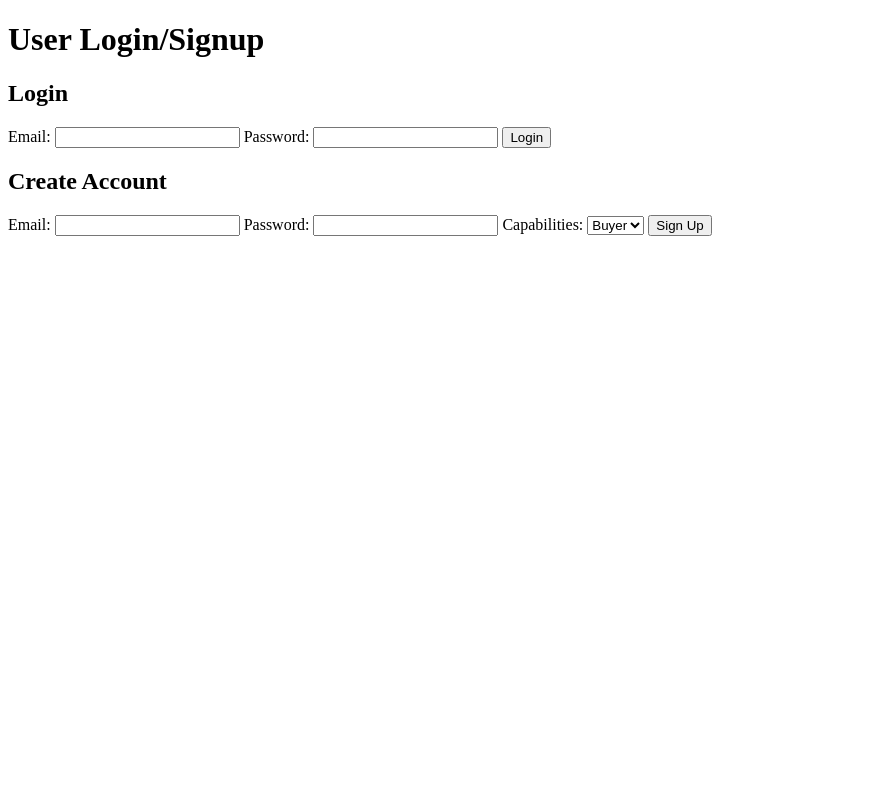
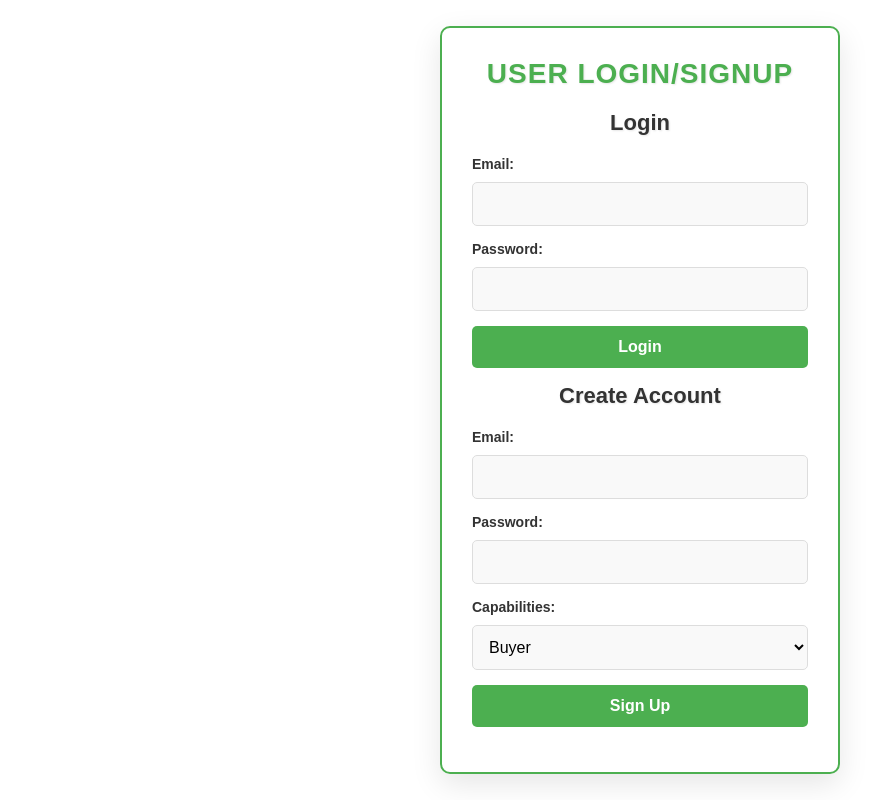
Before and after one commit to Emmanuel301004/Kind-cart, a PHP site: page / in a window 1280 px wide. Shown: the whole page, without its empty margins (0-895 px from the left). Run offline with PHP 8.4, Linux system fonts and the light colour scheme; some libraries are stand-ins or nearby versions.

Commit message:
changes done

```diff
--- a/style.css
+++ b/style.css
@@ -1,8 +1,3 @@
-<<<<<<< HEAD
-body {
-    font-family: Arial, sans-serif;
-    background-color: #f4f4f4;
-=======
 /* General Reset */
 * {
     margin: 0;
@@ -12,11 +7,10 @@ body {
 
 /* Body Styling */
 body {
-    font-family: 'Arial', sans-serif;
-    background: url('https://via.placeholder.com/1920x1080/cccccc/ffffff?text=Books+Background') no-repeat center center fixed; /* Background image of books or library */
+    font-family: Arial, sans-serif;
+    background: url('https://via.placeholder.com/1920x1080/cccccc/ffffff?text=Books+Background') no-repeat center center fixed; /* Background image */
     background-size: cover;
     color: #333;
->>>>>>> 3fd0d6a3e30dc1f3ce691e50aae623e6578c2833
     display: flex;
     justify-content: center;
     align-items: center;
@@ -24,133 +18,90 @@ body {
     margin: 0;
 }
 
-<<<<<<< HEAD
-.form-container {
-    background: #fff;
-    padding: 20px;
-    border-radius: 5px;
-    box-shadow: 0 2px 10px rgba(0, 0, 0, 0.1);
-    width: 300px;
-    text-align: center;
-}
-
-h1, h2 {
-    margin-bottom: 20px;
-}
-
-form {
-    margin-bottom: 20px;
-}
-
-label {
-    display: block;
-    text-align: left;
-    margin-bottom: 5px;
-}
-
-input, select, button {
-    width: 100%;
-    padding: 10px;
-    margin-bottom: 15px;
-    border: 1px solid #ccc;
-    border-radius: 5px;
-}
-
-button {
-    background-color: #5cb85c;
-    color: white;
-    border: none;
-    cursor: pointer;
-}
-
-button:hover {
-    background-color: #4cae4c;
-=======
 /* Form Container Styling */
 .form-container {
-    background-color: rgba(255, 255, 255, 0.85); /* White with slight transparency */
-    padding: 40px 30px;
+    background-color: rgba(255, 255, 255, 0.9); /* Slightly transparent white */
+    padding: 30px;
     border-radius: 10px;
     box-shadow: 0 10px 30px rgba(0, 0, 0, 0.1);
     width: 100%;
-    max-width: 450px;
+    max-width: 400px;
     text-align: center;
-    border: 3px solid #4CAF50;
+    border: 2px solid #4CAF50;
 }
 
 /* Heading Styling */
 h1 {
-    font-size: 36px;
+    font-size: 28px;
     color: #4CAF50;
-    font-weight: 700;
+    font-weight: bold;
     margin-bottom: 20px;
     text-transform: uppercase;
-    letter-spacing: 2px;
-    text-shadow: 1px 1px 3px rgba(0, 0, 0, 0.2);
+    letter-spacing: 1px;
+    text-shadow: 1px 1px 2px rgba(0, 0, 0, 0.1);
 }
 
 h2 {
-    font-size: 24px;
-    margin-bottom: 25px;
+    font-size: 22px;
+    margin-bottom: 20px;
     color: #333;
     font-weight: 600;
+    text-shadow: 1px 1px 2px rgba(0, 0, 0, 0.1);
 }
 
 /* Label Styling */
 label {
     display: block;
+    text-align: left;
     margin-bottom: 10px;
     font-size: 14px;
     color: #333;
-    font-weight: 600;
+    font-weight: bold;
 }
 
 /* Input Fields Styling */
-input {
+input, select, button {
     width: 100%;
     padding: 12px;
-    margin-bottom: 20px;
+    margin-bottom: 15px;
     border: 1px solid #ddd;
     border-radius: 5px;
     font-size: 16px;
     background-color: #f9f9f9;
+    transition: border-color 0.3s ease, background-color 0.3s ease;
+}
+
+input[type="email"], input[type="password"] {
     background-image: url('https://via.placeholder.com/30x30?text=E'); /* Placeholder icon for email/password */
     background-position: 10px center;
     background-repeat: no-repeat;
     padding-left: 40px;
-    transition: border-color 0.3s ease, background-color 0.3s ease;
 }
 
 input:focus {
     outline: none;
     border-color: #4CAF50;
-    background-color: #ffffff;
+    background-color: #fff;
+}
+
+input:hover {
+    border-color: #4CAF50;
 }
 
 /* Button Styling */
 button {
-    width: 100%;
-    padding: 15px;
     background-color: #4CAF50;
     color: white;
+    font-size: 16px;
+    font-weight: bold;
     border: none;
     border-radius: 5px;
     cursor: pointer;
-    font-size: 16px;
-    font-weight: 700;
     transition: background-color 0.3s ease;
 }
 
 button:hover {
     background-color: #45a049;
-}
-
-/* Icon Styling */
-input[type="email"], input[type="password"] {
-    background-image: url('https://via.placeholder.com/30x30?text=E'); /* Placeholder icon for email/password */
-    background-position: 10px center;
-    background-repeat: no-repeat;
-    padding-left: 40px;
 }
 
 /* Footer Styling (Optional) */
@@ -159,7 +110,7 @@ footer {
     color: white;
     text-align: center;
     padding: 20px 0;
-    margin-top: 40px;
+    margin-top: 20px;
 }
 
 /* Responsive Design */
@@ -169,31 +120,14 @@ footer {
     }
 
     h1 {
-        font-size: 30px;
+        font-size: 24px;
     }
 
     h2 {
-        font-size: 20px;
+        font-size: 18px;
     }
 
     button {
         font-size: 14px;
     }
 }
-
-/* Text Shadow for Headers */
-h1, h2 {
-    text-shadow: 1px 1px 3px rgba(0, 0, 0, 0.2);
-}
-
-/* Hover Effects for Inputs */
-input:hover {
-    border-color: #4CAF50;
-}
-
-/* Focus Effects for Inputs */
-input:focus {
-    border-color: #4CAF50;
-    background-color: #fff;
->>>>>>> 3fd0d6a3e30dc1f3ce691e50aae623e6578c2833
-}
```
